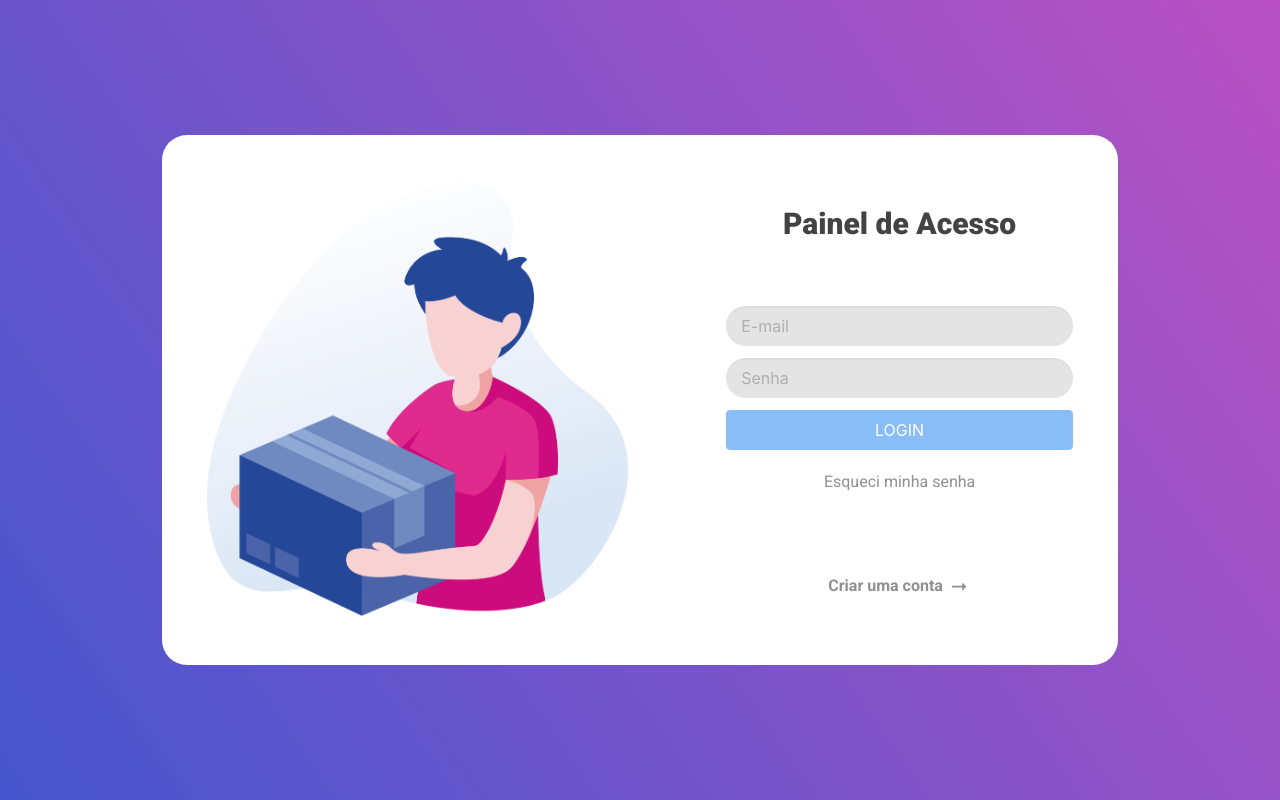
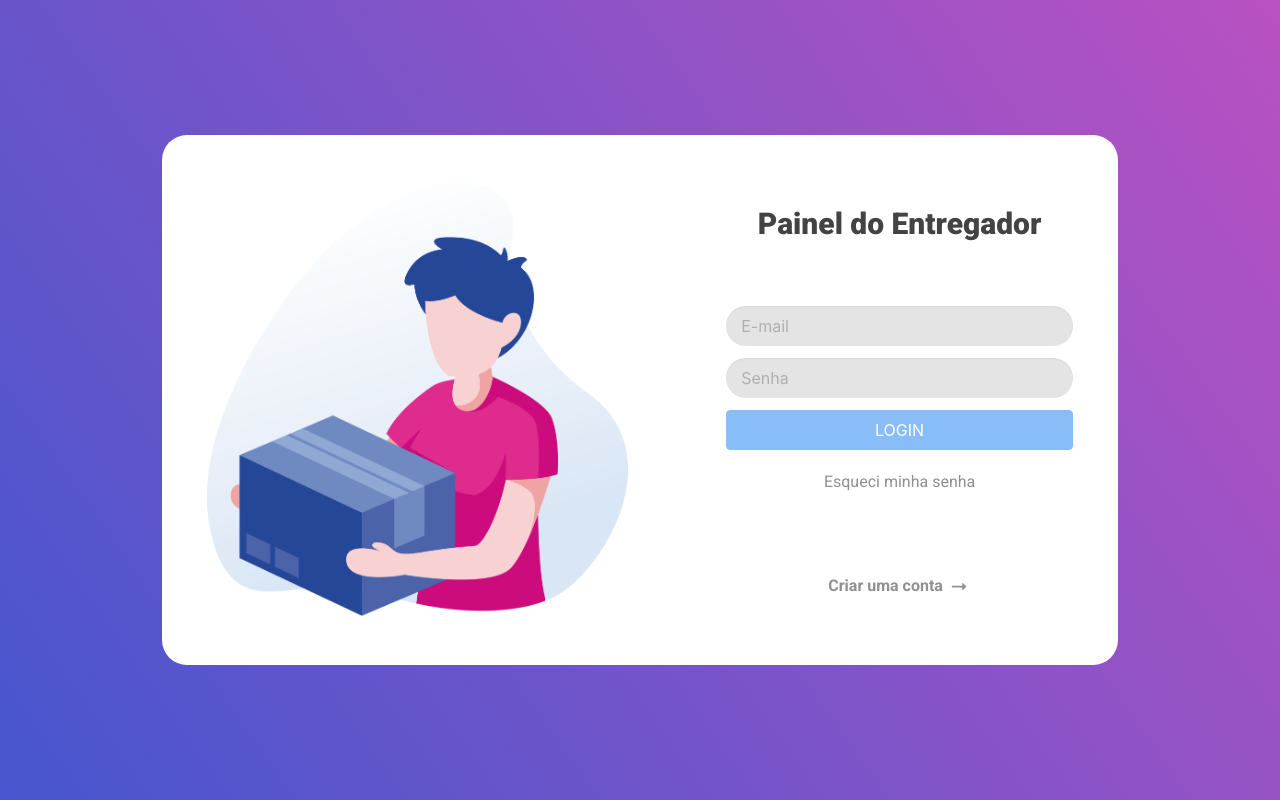
Before and after one commit to dvimoreira/clean-vuecli, a Vue app: page /login in a window 1280 px wide. Built offline with nearby package versions, Linux system fonts and the light colour scheme; no server answers.

Commit message:
Title login

```diff
--- a/src/views/auth/Login.vue
+++ b/src/views/auth/Login.vue
@@ -6,7 +6,7 @@
             </div>
             <div class="column is-variable is-12-mobile is-12-tablet is-5-desktop is-offset-1-desktop is-5-widescreen is-offset-1-widescreen is-5-fullhd is-offset-1-fullhd">
                 <div class="text-center">
-                    <h1 class="main-title">Painel de Acesso</h1>
+                    <h1 class="main-title">Painel do Entregador</h1>
                 </div>
 
                 <div class="form text-center">
```
